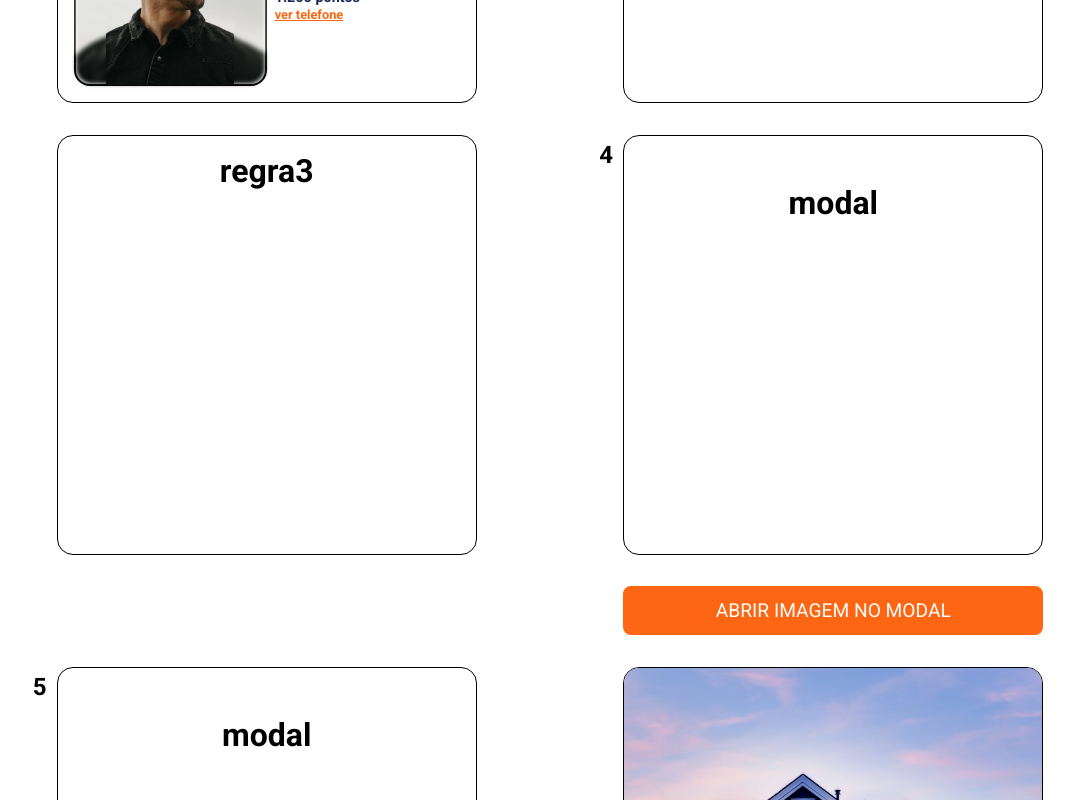
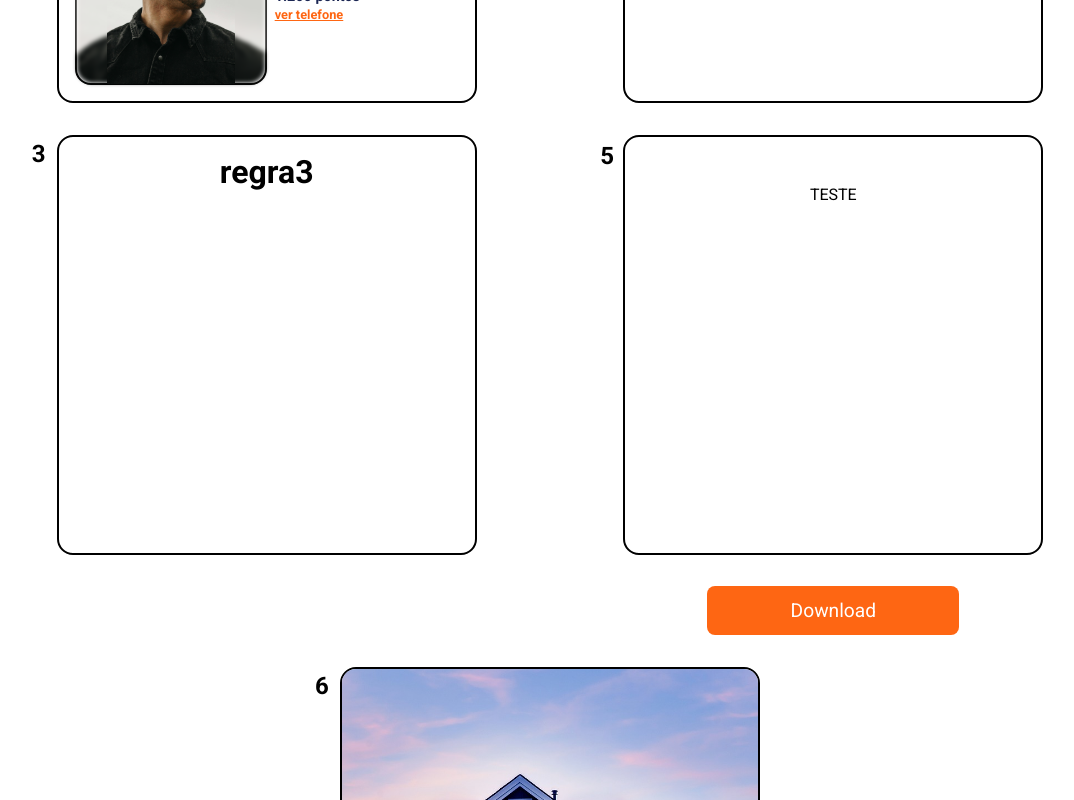
Before and after one commit to Allisson100/desafioTecnico, a React (Vite) app: page / in a window 1280 px wide. Shown: the part 580-1380 px from the top of the page, without its empty margins (90-1164 px from the left). Built offline with nearby package versions, Linux system fonts and the light colour scheme.

Commit message:
Refatora o componenete Card

```diff
--- a/package.json
+++ b/package.json
@@ -10,11 +10,13 @@
     "preview": "vite preview"
   },
   "dependencies": {
+    "html2canvas": "^1.4.1",
     "react": "^18.2.0",
     "react-dom": "^18.2.0",
     "react-icons": "^5.0.1",
     "react-router-dom": "^6.22.1",
-    "styled-components": "^6.1.8"
+    "styled-components": "^6.1.8",
+    "uuid": "^9.0.1"
   },
   "devDependencies": {
     "@types/react": "^18.2.55",
--- a/src/components/Card/CardWithButton/index.jsx
+++ b/src/components/Card/CardWithButton/index.jsx
@@ -1,20 +1,34 @@
 import { ButtonStyled, CardContainerStyled, CardWithButtonContainerStyled } from "./styles";
+import { v4 as uuidv4 } from "uuid";
+import html2canvas from "html2canvas";
+import { useRef } from "react";
 
 const CardWithButton = ({
-	children,
 	projectNumber,
-	buttonText,
-	handleFunction,
+	buttonText = "download",
 	btWidth = "100%",
-	textTransform = "uppercase"
+	textTransform = "uppercase",
 }) => {
+
+	const cardRef = useRef(null);
+
+	const handleDownload = () => {
+		html2canvas(cardRef.current).then(canvas => {
+			const imgData = canvas.toDataURL("image/png");
+			const link = document.createElement("a");
+			link.download = `screenshot-${uuidv4()}.png`;
+			link.href = imgData;
+			link.click();
+		});
+	};
+
 	return (
-		<CardWithButtonContainerStyled>
+		<CardWithButtonContainerStyled ref={cardRef}>
 			<CardContainerStyled $projectNumber={projectNumber}>
-				{children}
+				TESTE
 			</CardContainerStyled>
 			<ButtonStyled
-				onClick={handleFunction}
+				onClick={handleDownload}
 				$btWidth={btWidth}
 				$textTransform={textTransform}
 			>
--- a/src/components/Card/index.jsx
+++ b/src/components/Card/index.jsx
@@ -1,13 +1,17 @@
-import { CardContainerStyled } from "./styles";
+import { CardContainerStyled, CardStyled, NumberStyled } from "./styles";
 
 const Card = ({ children, projectNumber, noPadding }) => {
+
 	return (
-		<CardContainerStyled
-			$projectNumber={projectNumber}
-			$noPadding={noPadding}
-		>
-			{children}
+		<CardContainerStyled>
+			<NumberStyled>{projectNumber}</NumberStyled>
+			<CardStyled
+				$noPadding={noPadding}
+			>
+				{children}
+			</CardStyled>
 		</CardContainerStyled>
+
 	);
 };
 
--- a/src/components/Card/styles.js
+++ b/src/components/Card/styles.js
@@ -1,31 +1,38 @@
 import styled from "styled-components";
 
 const CardContainerStyled = styled.div`
+    width: 420px;
+    height: 420px;
+    min-height: 420px;
+    position: relative;
+`;
+
+const NumberStyled = styled.span`
+    color: ${props => props.theme.fontColors.secundary};
+    display: flex;
+    font-size: 1.5rem;
+    font-weight: bold;
+    left: -25px;
+    position: absolute;
+    top: 5px;
+`;
+
+const CardStyled = styled.div`
     align-items: center;
-    border: 1px solid black;
-    border-radius: 1rem;
     display: flex;
     flex-direction: column;
-    height: 420px;
     min-height: 420px;
     overflow: hidden;
+    position: relative;
+    width: 100%;
+    height: 100%;
     padding: ${props => props.$noPadding ? "0rem" : "1rem"};
-    position: relative;
-    width: 420px;
-
-
-    &::before {
-        color: ${props => props.theme.fontColors.secundary};
-        content: "${props => props.$projectNumber}";
-        display: flex;
-        font-size: 1.5rem;
-        font-weight: bold;
-        left: -25px;
-        position: absolute;
-        top: 5px;
-    }
+    border-radius: 1rem;
+    border: 2px solid black;
 `;
 
 export {
 	CardContainerStyled,
+	NumberStyled,
+	CardStyled,
 };
--- /dev/null
+++ b/src/components/Challenges/DownloadChallenge/index.jsx
@@ -0,0 +1,32 @@
+import { useRef } from "react";
+import { ButtonStyled, CardContainerStyled, DownloadChallengeContainerStyled } from "./styles";
+import html2canvas from "html2canvas";
+import { v4 as uuidv4 } from "uuid";
+
+const DownloadChallenge = () => {
+
+	const cardRef = useRef(null);
+
+	const handleDownload = () => {
+		html2canvas(cardRef.current).then(canvas => {
+			const imgData = canvas.toDataURL("image/png");
+			const link = document.createElement("a");
+			link.download = `screenshot-${uuidv4()}.png`;
+			link.href = imgData;
+			link.click();
+		});
+	};
+
+	return (
+		<DownloadChallengeContainerStyled ref={cardRef}>
+			<CardContainerStyled $projectNumber="5">
+				TESTE
+			</CardContainerStyled>
+			<ButtonStyled onClick={handleDownload}>
+				download
+			</ButtonStyled>
+		</DownloadChallengeContainerStyled>
+	);
+};
+
+export default DownloadChallenge;
--- /dev/null
+++ b/src/components/Challenges/DownloadChallenge/styles.js
@@ -0,0 +1,59 @@
+import styled from "styled-components";
+
+const DownloadChallengeContainerStyled = styled.div`
+    align-items: center;
+    display: flex;
+    flex-direction: column;
+    height: 500px;
+    justify-content: space-between;
+    width: 420px;
+`;
+
+const CardContainerStyled = styled.div`
+    align-items: center;
+    border: 2px solid black;
+    border-radius: 1rem;
+    display: flex;
+    flex-direction: column;
+    height: 420px;
+    padding: 3rem;
+    position: relative;
+    width: 100%;
+
+    &::before {
+        color: ${props => props.theme.fontColors.secundary};
+        content: "${props => props.$projectNumber}";
+        display: flex;
+        font-size: 1.5rem;
+        font-weight: bold;
+        left: -25px;
+        position: absolute;
+        top: 5px;
+    }
+`;
+
+const ButtonStyled = styled.button`
+    background-color: ${props => props.theme.bgColors.main};
+    border-radius: 0.5rem;
+    color: ${props => props.theme.fontColors.main};
+    font-size: 1.2rem;
+    padding: 0.8rem;
+    text-align: center;
+    text-transform: capitalize;
+    transition: 0.2s;
+    width: 60%;
+
+    &:hover {
+        transform: scale(1.05);
+    }
+
+    &:active {
+        transform: scale(0.95);
+    }
+`;
+
+export {
+	DownloadChallengeContainerStyled,
+	CardContainerStyled,
+	ButtonStyled,
+};
--- a/src/pages/Home/index.jsx
+++ b/src/pages/Home/index.jsx
@@ -1,5 +1,7 @@
 import Card from "../../components/Card";
-import CardWithButton from "../../components/Card/CardWithButton";
+// import CardWithButton from "../../components/Card/CardWithButton";
+import DownloadChallenge from "../../components/Challenges/DownloadChallenge";
+// import DownloadChallenge from "../../components/Challenges/DownloadChallenge";
 import ShowNumberPhone from "../../components/Challenges/ShowNumberPhone";
 import Zoom from "../../components/Challenges/Zoom";
 import { HomeContainerStyled } from "./styles";
@@ -18,23 +20,11 @@ const Home = () => {
 				<h1>regra3</h1>
 			</Card>
 
-			<CardWithButton projectNumber="4" buttonText="Abrir imagem no modal">
+			{/* <CardWithButton projectNumber="4" buttonText="Abrir imagem no modal">
 				<h1>modal</h1>
-			</CardWithButton>
+			</CardWithButton> */}
 
-			<CardWithButton
-				projectNumber="5"
-				buttonText="download"
-				btWidth = "70%"
-				textTransform="capitalize"
-			>
-				<h1>modal</h1>
-			</CardWithButton>
-
-			{/* <Card projectNumber="6">
-				<h1>zoom</h1>
-			</Card> */}
-
+			<DownloadChallenge />
 			<Zoom />
 
 		</HomeContainerStyled>
```
Also changed, not shown: 1 other file (tests, documents, lock files or other folders).
